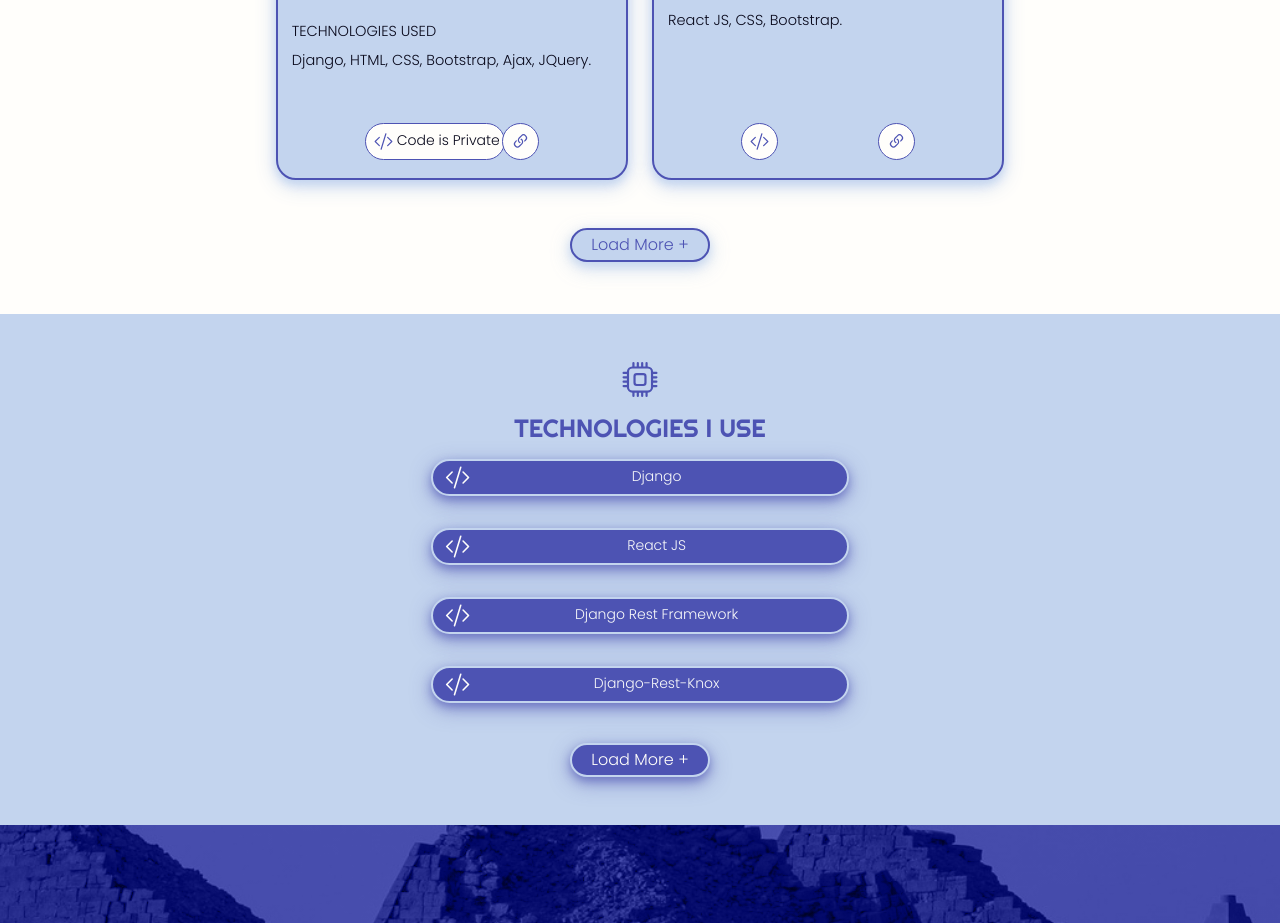
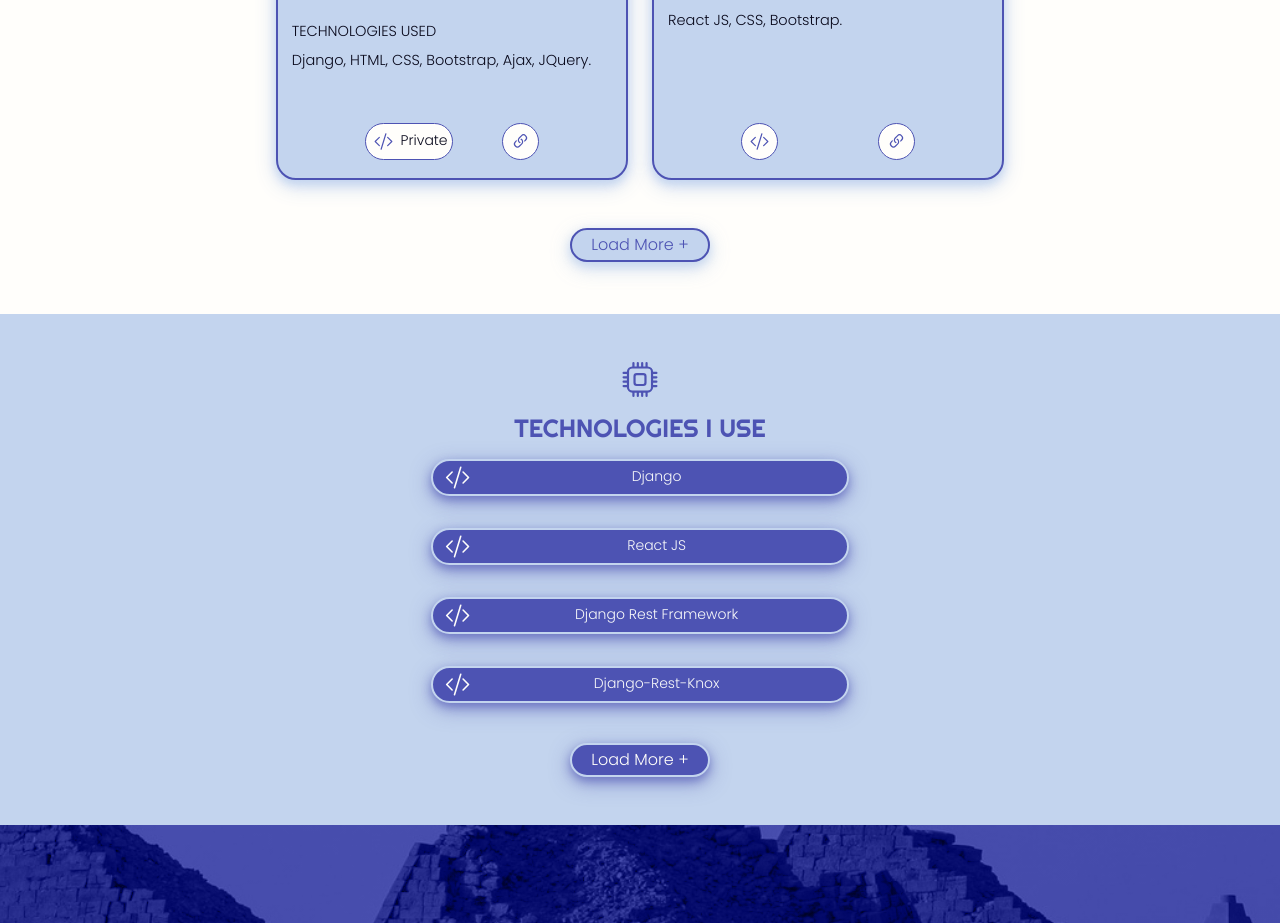
Before and after one commit to Murgany/portfolio, a React (Create React App) app: page / in a window 1280 px wide. Shown: the part 1804-2727 px from the top of the page. Built offline with nearby package versions, Linux system fonts and the light colour scheme.

Commit message:
Update Projects.js

```diff
--- a/src/components/Projects.js
+++ b/src/components/Projects.js
@@ -106,7 +106,7 @@ const Projects = () => {
                     </span>
                   </div>
 
-                  <div className="justify-content-between col-12 mb-2 pt-4 text-cente">
+                  <div className="justify-content-between col-12 mb-2 pt-4">
                     {project.github ? (
                       <Button
                         href={project.github}
@@ -141,8 +141,7 @@ const Projects = () => {
                           viewBox="0 0 16 16"
                         >
                           <path d="M10.478 1.647a.5.5 0 1 0-.956-.294l-4 13a.5.5 0 0 0 .956.294l4-13zM4.854 4.146a.5.5 0 0 1 0 .708L1.707 8l3.147 3.146a.5.5 0 0 1-.708.708l-3.5-3.5a.5.5 0 0 1 0-.708l3.5-3.5a.5.5 0 0 1 .708 0zm6.292 0a.5.5 0 0 0 0 .708L14.293 8l-3.147 3.146a.5.5 0 0 0 .708.708l3.5-3.5a.5.5 0 0 0 0-.708l-3.5-3.5a.5.5 0 0 0-.708 0z" />
-                        </svg>
-                        Code is Private
+                        </svg> Private
                       </div>
                     )}
 
```
